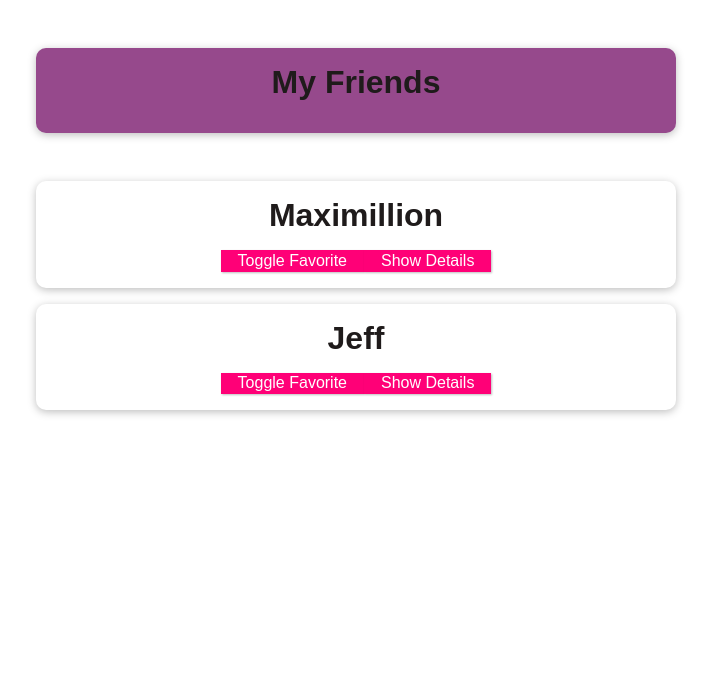
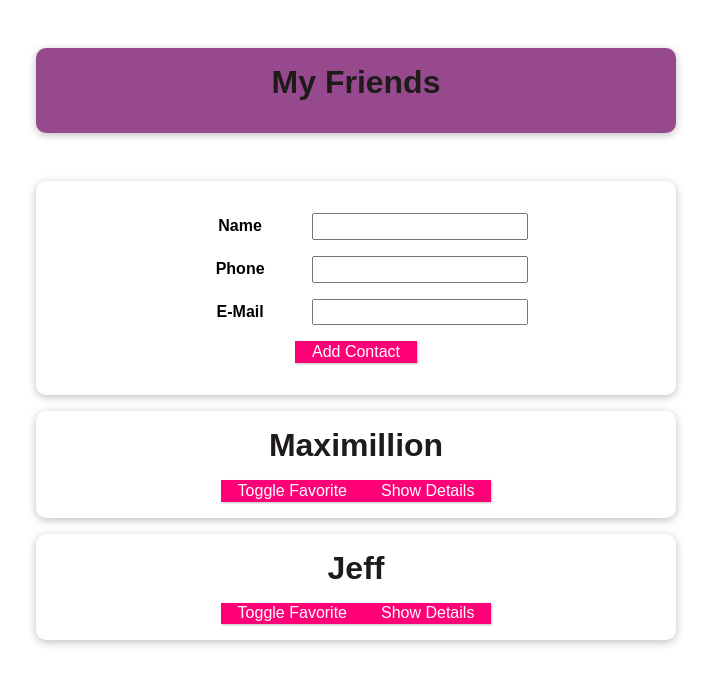
Before and after one commit to jripke74/vue-take-1, a Vue app in the folder vue-app/: page / in a window 1280 px wide. Shown: the top 684 px of the page, without its empty margins (284-995 px from the left). Built offline with nearby package versions, Linux system fonts and the light colour scheme.

Commit message:
08 add NewFriend.vue component

```diff
--- a/vue-app/src/App.vue
+++ b/vue-app/src/App.vue
@@ -3,6 +3,7 @@
     <header>
       <h2>My Friends</h2>
     </header>
+    <new-friend @add-contact="addContact"></new-friend>
     <ul>
       <friend-contact
         v-for="friend in friends"
@@ -50,6 +51,16 @@
       );
       identifiedFriend.isFavorite = !identifiedFriend.isFavorite;
     },
+    addContact(name, phone, email) {
+      const newFriendContact = {
+        id: new Date().toISOString(),
+        name,
+        phone,
+        email,
+        isFavorite: false,
+      };
+      this.friends.push(newFriendContact);
+    },
   },
 };
 </script>
@@ -80,7 +91,8 @@
   padding: 0;
   list-style: none;
 }
-#app li {
+#app li,
+#app form {
   box-shadow: 0 2px 8px rgba(0, 0, 0, 0.26);
   margin: 1rem auto;
   border-radius: 10px;
@@ -104,10 +116,27 @@
   padding: 0.05rem 1rem;
   box-shadow: 1px 1px 2px rgba(0, 0, 0, 0.26);
 }
+
 #app button:hover,
 #app button:active {
   background-color: #ec3169;
   border-color: #ec3169;
   box-shadow: 1px 1px 4px rgba(0, 0, 0, 0.26);
 }
+
+#app input {
+  font: inherit;
+  padding: 0.15rem;
+}
+
+#app label {
+  font-weight: bold;
+  margin-right: 1rem;
+  width: 7rem;
+  display: inline-block;
+}
+
+#app form div {
+  margin: 1rem 0;
+}
 </style>
--- /dev/null
+++ b/vue-app/src/components/NewFriend.vue
@@ -0,0 +1,42 @@
+<template>
+  <form @submit.prevent="submitData" >
+    <div>
+      <label>Name</label>
+      <input type="text" v-model="enteredName" />
+    </div>
+    <div>
+      <label>Phone</label>
+      <input type="tel" v-model="enteredEmail" />
+    </div>
+    <div>
+      <label>E-Mail</label>
+      <input type="email" v-model="eneredEmail" />
+    </div>
+    <div>
+      <button>Add Contact</button>
+    </div>
+  </form>
+</template>
+
+<script>
+export default {
+  emits: ['add-contact'],
+  data() {
+    return {
+      enteredName: '',
+      enteredPhone: '',
+      enteredEmail: '',
+    };
+  },
+  method: {
+    submitData() {
+      this.$emit(
+        'add-contact',
+        this.enteredName,
+        this.enteredPhone,
+        this.enteredEmail,
+      );
+    },
+  },
+};
+</script>
--- a/vue-app/src/main.js
+++ b/vue-app/src/main.js
@@ -2,9 +2,11 @@
 
 import App from './App.vue';
 import FriendContact from './components/FriendContact.vue';
+import NewFriend from './components/NewFriend.vue';
 
 const app = createApp(App);
 
 app.component('friend-contact', FriendContact);
+app.component('new-friend', NewFriend);
 
 app.mount('#app');
```
